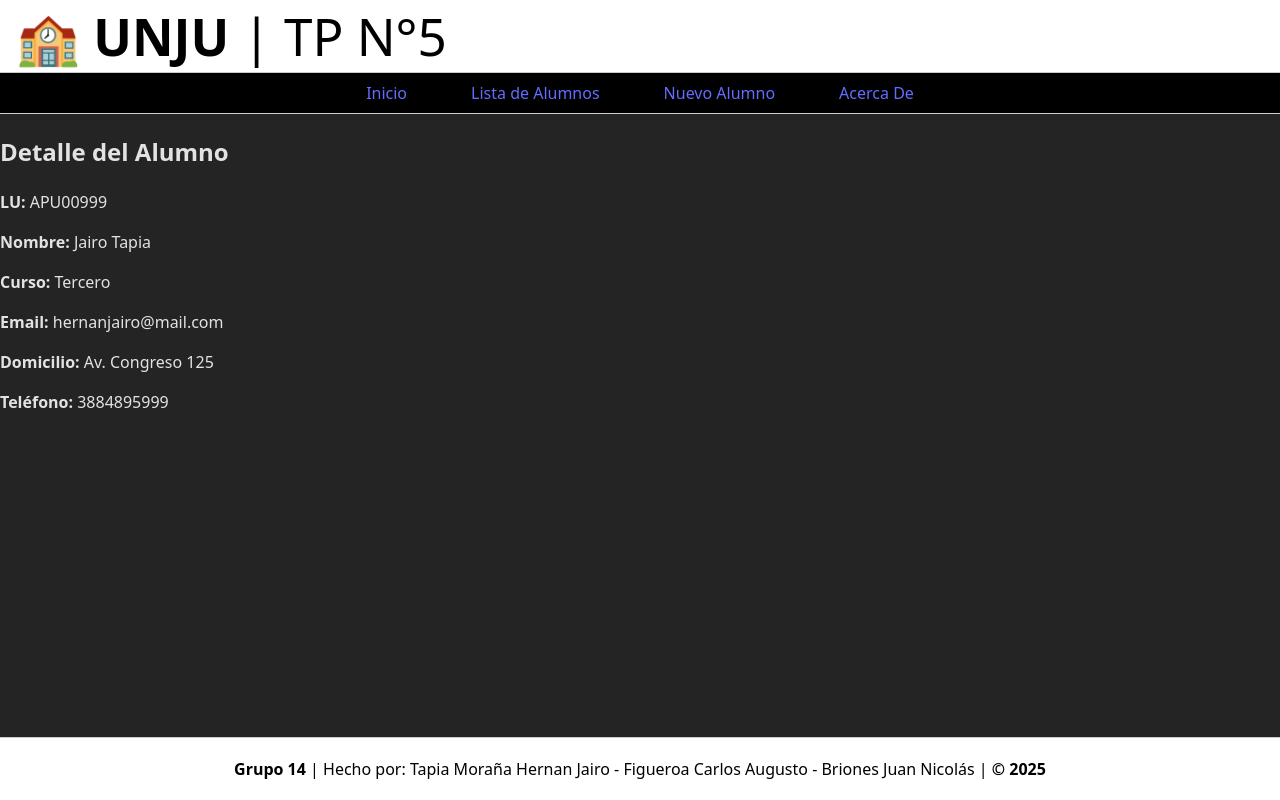
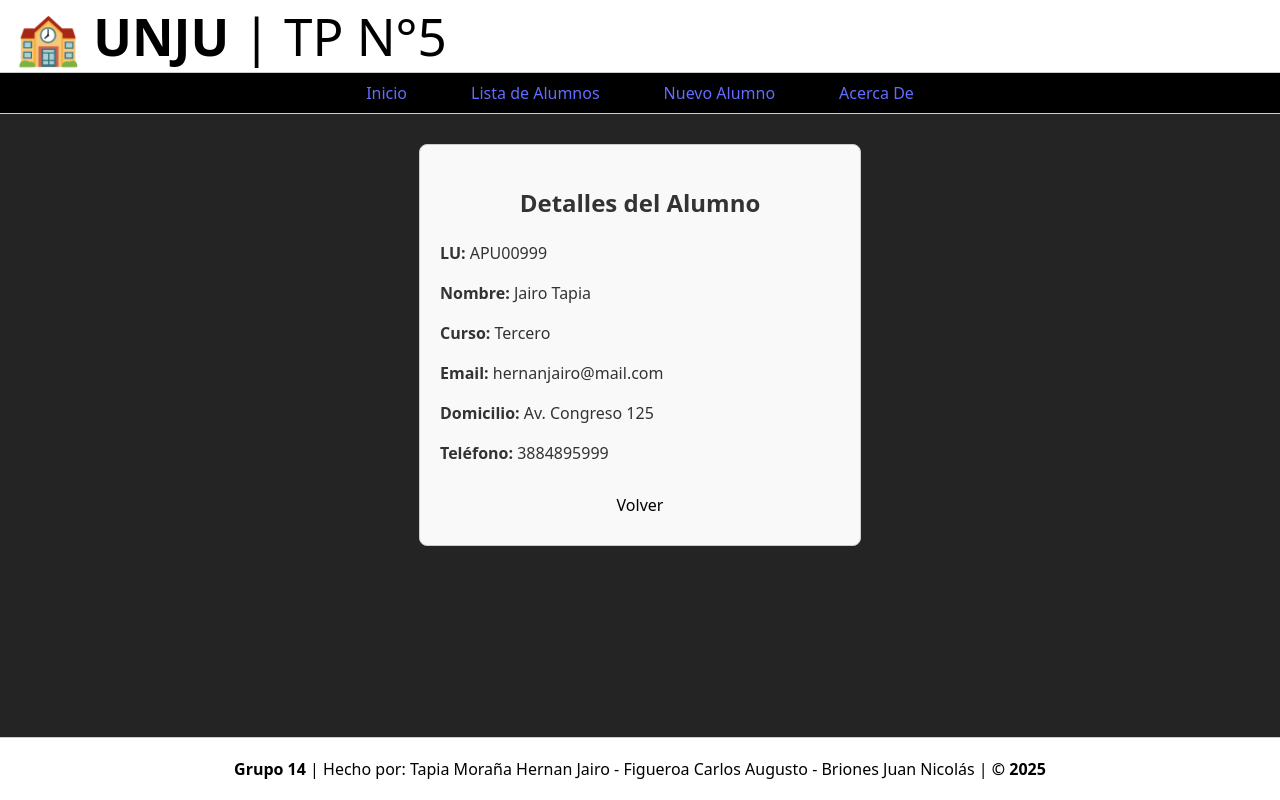
Before and after one commit to CarlosFigueroa497/pv_tp5_grupo14, a React (Vite) app: page /alumnos/APU00999 in a window 1280 px wide. Built offline with nearby package versions, Linux system fonts and the light colour scheme.

Commit message:
Agregue Mismo stilo A Detalles y agregue boton para volver

```diff
--- a/src/pages/DetalleAlumno.jsx
+++ b/src/pages/DetalleAlumno.jsx
@@ -1,24 +1,44 @@
-import { useParams } from 'react-router-dom';
+import { useParams, useNavigate } from 'react-router-dom';
+
+
 
 function DetalleAlumno({ alumnos }) {
   const { id } = useParams(); // obtenemos la id desde la url
+  const navigate = useNavigate();
   const alumno = alumnos.find(a => a.id === id); // bucar alumno con el id
 
   if (!alumno) {
     return <h2>Alumno no encontrado</h2>;
   }
 
-  return (
-    <div>
-      <h2>Detalle del Alumno</h2>
+return (
+  <div style={{ display: 'flex', justifyContent: 'center', marginTop: '30px' }}>
+    <div style={{
+      width: '400px',
+      border: '1px solid #ccc',
+      padding: '20px',
+      borderRadius: '8px',
+      backgroundColor: '#f9f9f9',
+      color: '#333',
+    }}>
+      <h2 style={{ textAlign: 'center', marginBottom: '20px' }}>Detalles del Alumno</h2>
       <p><strong>LU:</strong> {alumno.id}</p>
       <p><strong>Nombre:</strong> {alumno.nombre} {alumno.apellido}</p>
       <p><strong>Curso:</strong> {alumno.curso}</p>
       <p><strong>Email:</strong> {alumno.email}</p>
       <p><strong>Domicilio:</strong> {alumno.domicilio}</p>
       <p><strong>Teléfono:</strong> {alumno.telefono}</p>
+
+      <div style={{ textAlign: 'center', marginTop: '20px' }}>
+      <button onClick={() => navigate(-1)} style={{ padding: '8px 12px' }}>
+      Volver
+      </button>
+</div>
+
     </div>
-  );
+  </div>
+);
+
 }
 
 export default DetalleAlumno;
```
